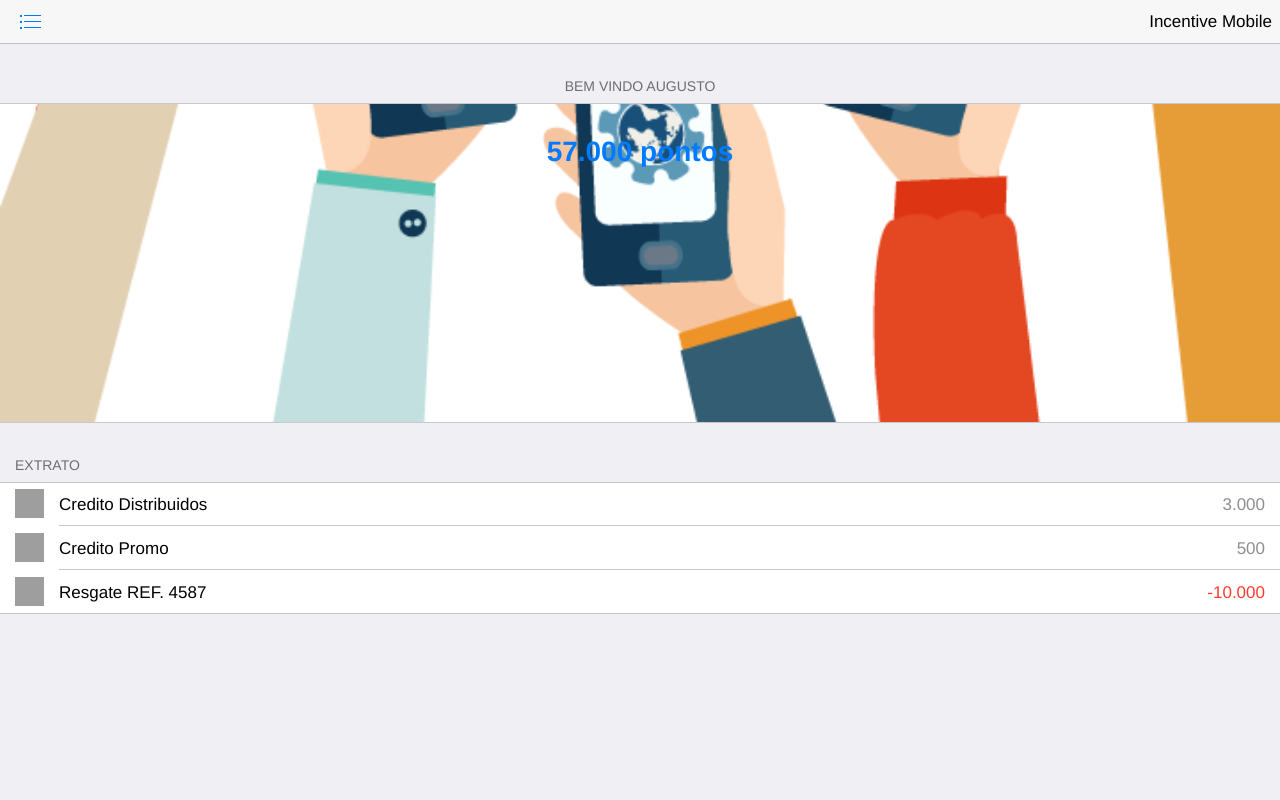
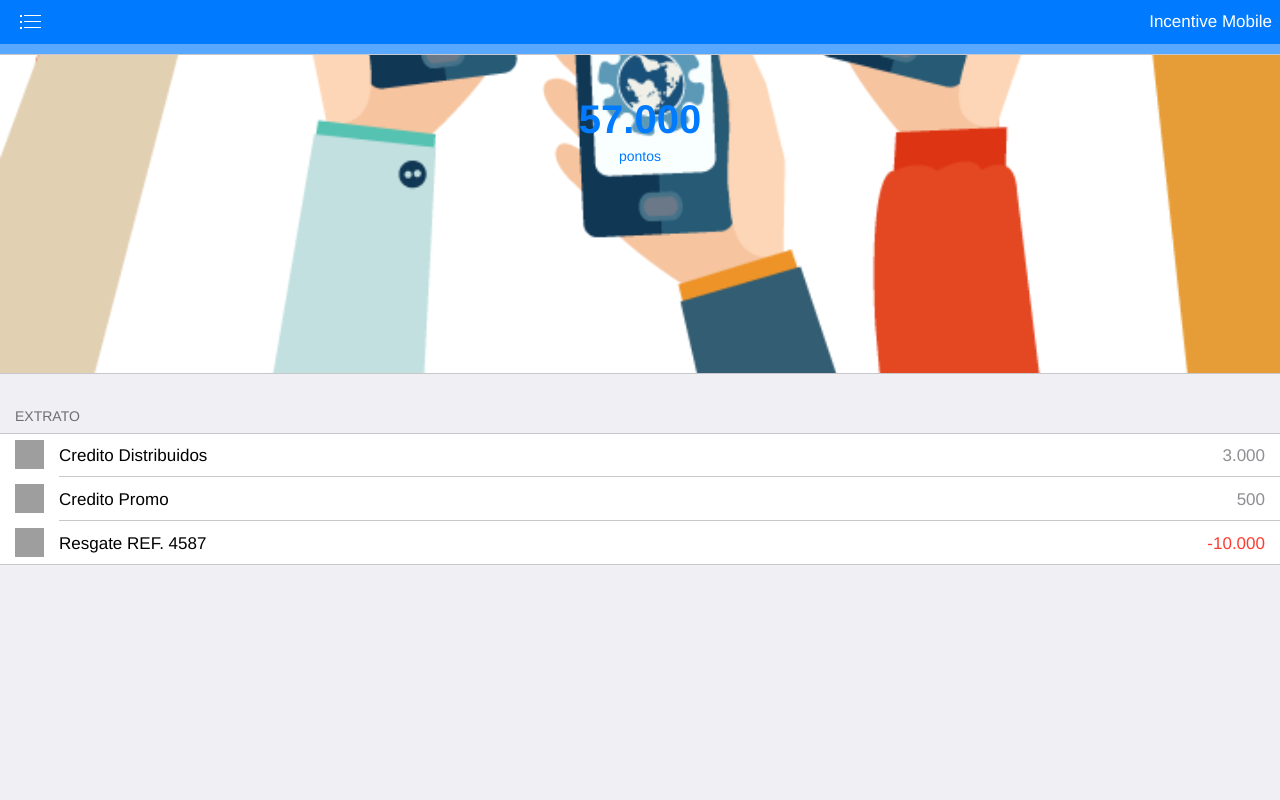
Before and after one commit to augusto3691/HelloWorld, a PHP site: page / in a window 1280 px wide. Run offline with PHP 8.4, Linux system fonts and the light colour scheme; some libraries are stand-ins or nearby versions; grey boxes are pictures that could not be loaded.

Commit message:
frame básico

```diff
--- a/css/my-app.css
+++ b/css/my-app.css
@@ -11,4 +11,8 @@
     background-repeat: no-repeat;
     background-size: 100%;
     background-position: bottom;
+    border-top: #59A8FF solid 10px;
 }
+.title{
+    font-size: 40px;
+}
--- a/index.html
+++ b/index.html
@@ -28,13 +28,13 @@
             <!-- Your main view, should have "view-main" class-->
             <div class="view view-main">
                 <!-- Top Navbar-->
-                <div class="navbar">
+                <div class="navbar no-border bg-blue">
                     <div class="navbar-inner">
                         <!-- We have home navbar without left link-->
                         <div class="left">
-                            <!-- Right link contains only icon - additional "icon-only" class--><a href="#" class="link icon-only open-panel"> <i class="icon icon-bars"></i></a>
+                            <!-- Right link contains only icon - additional "icon-only" class--><a href="#" class="link icon-only open-panel color-white"> <i class="icon icon-bars color-white"></i></a>
                         </div>
-                        <div class="center sliding">Incentive Mobile</div>
+                        <div class="center sliding color-white">Incentive Mobile</div>
                     </div>
                 </div>
                 <!-- Pages, because we need fixed-through navbar and toolbar, it has additional appropriate classes-->
@@ -43,11 +43,12 @@
                     <div data-page="index" class="page">
                         <!-- Scrollable page content-->
                         <div class="page-content">
-                            <div class="content-block-title align-center">Bem vindo Augusto</div>
-                            <div class="content-block">
+                            <div style='margin-top: 0px' class="content-block">
                                 <div class="content-block-inner intro-point">
 
-                                    <h1 class="color-blue align-center">57.000 pontos</h1>
+                                    <h1 style='margin-bottom: 0px;' class="color-blue align-center title">57.000</h1>
+
+                                    <p style='margin-top: 0px;' class="align-center color-blue">pontos</p>
                                 </div>
 
                             </div>
```
